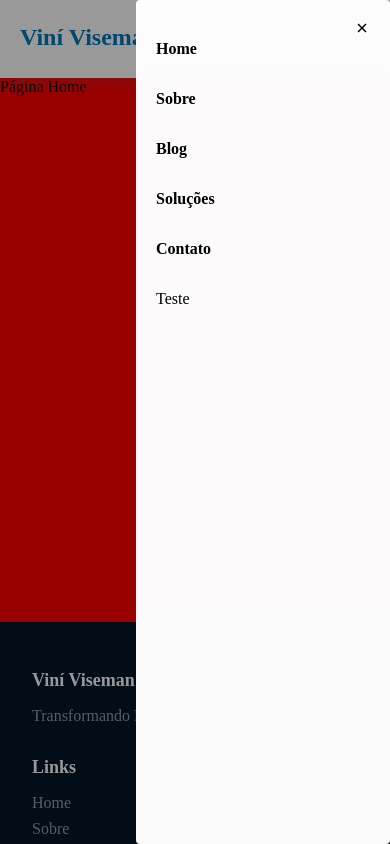
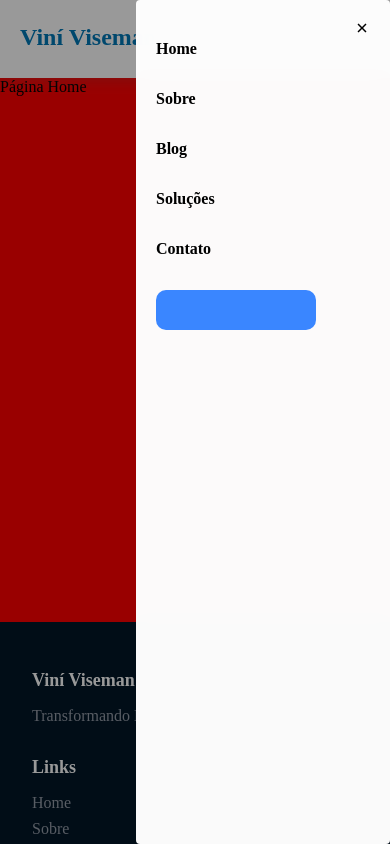
Before and after one commit to kelvincharlesdev/viniviseman, a React (Vite) app: page / in a window 390 px wide. Both pictures are taken after a click on the button 358 px from the left and 39 px from the top of the page. Shown: the top 844 px of the page. Built offline with nearby package versions, Linux system fonts and the light colour scheme.

Commit message:
feat: add Button to Navbar

```diff
--- a/src/containers/Header/components/NavBar/NavBar.styles.ts
+++ b/src/containers/Header/components/NavBar/NavBar.styles.ts
@@ -24,3 +24,7 @@ export const NavBar__Content = styled.div`
     }
   }
 `;
+
+export const Button__Content = styled.div`
+  width: 160px;
+`;
--- a/src/containers/Header/components/NavBar/NavBar.tsx
+++ b/src/containers/Header/components/NavBar/NavBar.tsx
@@ -1,5 +1,6 @@
 import { Link } from 'react-router-dom';
 import * as S from './NavBar.styles';
+import { Button } from '../../../../componentes/Button';
 
 export const NavBar = () => {
   return (
@@ -11,7 +12,9 @@ export const NavBar = () => {
         <Link to="/solucoes">Soluções</Link>
         <Link to="/contato">Contato</Link>
       </S.NavBar__Content>
-      <button>Teste</button>
+      <S.Button__Content>
+        <Button text="Clube dos CEOs" />
+      </S.Button__Content>
     </S.NavBar>
   );
 };
```
